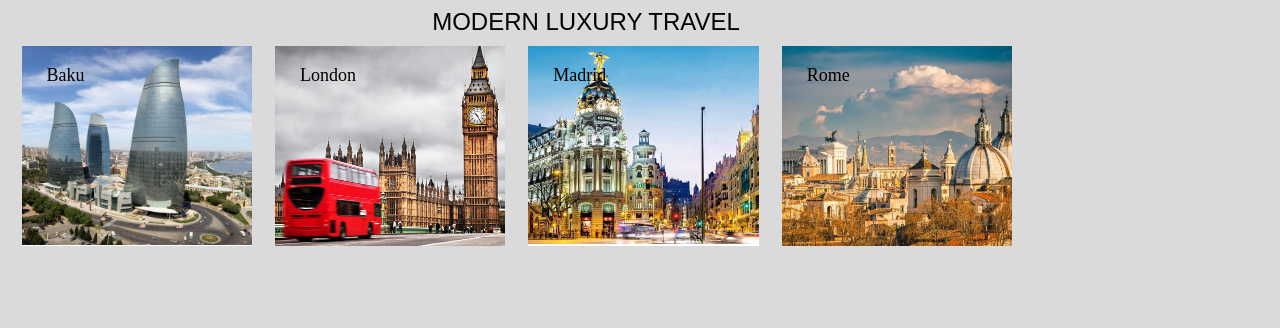
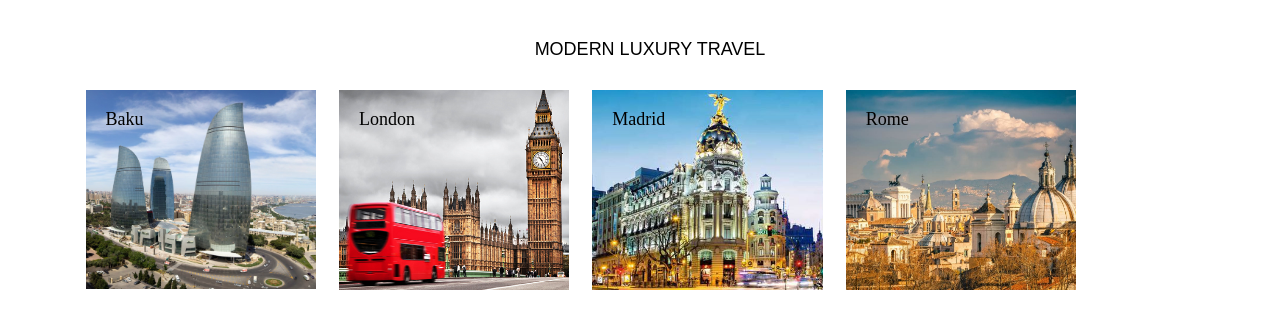
Before and after one commit to chrissyashack/css-exercise-four, a plain HTML site: page index.html in a window 1280 px wide. Drawn offline with Linux system fonts and the light colour scheme.

Commit message:
Add files via upload

```diff
--- a/css/style.css
+++ b/css/style.css
@@ -51,20 +51,27 @@ table {
   box-sizing: border-box;
 }
 
+
 body {
-  background-color: #dadada;
+  background-color: none;
   font-family: sans-serif;
   font-size: 75%;
   display: inline-block;
   margin: 10px;
-  width: 90%;
+  width: 100%;
+}
+
+.container {
+	margin: 10px auto;
+	width: 90%;
 }
 
 h1 {
-  font-size: 2em;
+  font-size: 1.5em;
   text-align: center;
   font-family: sans-serif;
   text-transform: uppercase;
+	padding: 20px;
 }
 
 h2, h3, h4, h5 {
@@ -76,9 +83,9 @@ h2, h3, h4, h5 {
 div {
   background-color: #dadada;
   float: left;
-  margin: 1% 0;
+  margin: auto;
   width: 100%;
-  padding: 20px 25px;
+  padding: 20px;
 }
 
 @media screen (min-width: 60em) {
@@ -101,7 +108,7 @@ div {
   }
 }
 
-@media screen and (min-width: 1199px){
+@media screen and (min-width: 1278px){
    div {
     margin: 1%;
     width: 20%;
@@ -130,8 +137,8 @@ div {
     background-color: #fff;
     background-image: url(../images/madrid.jpg);
     background-repeat: no-repeat;
-    background-position: center;
-    background-size: 145%;
+    background-position: left;
+    background-size: 150%;
     height: 200px;
   }
 
```
